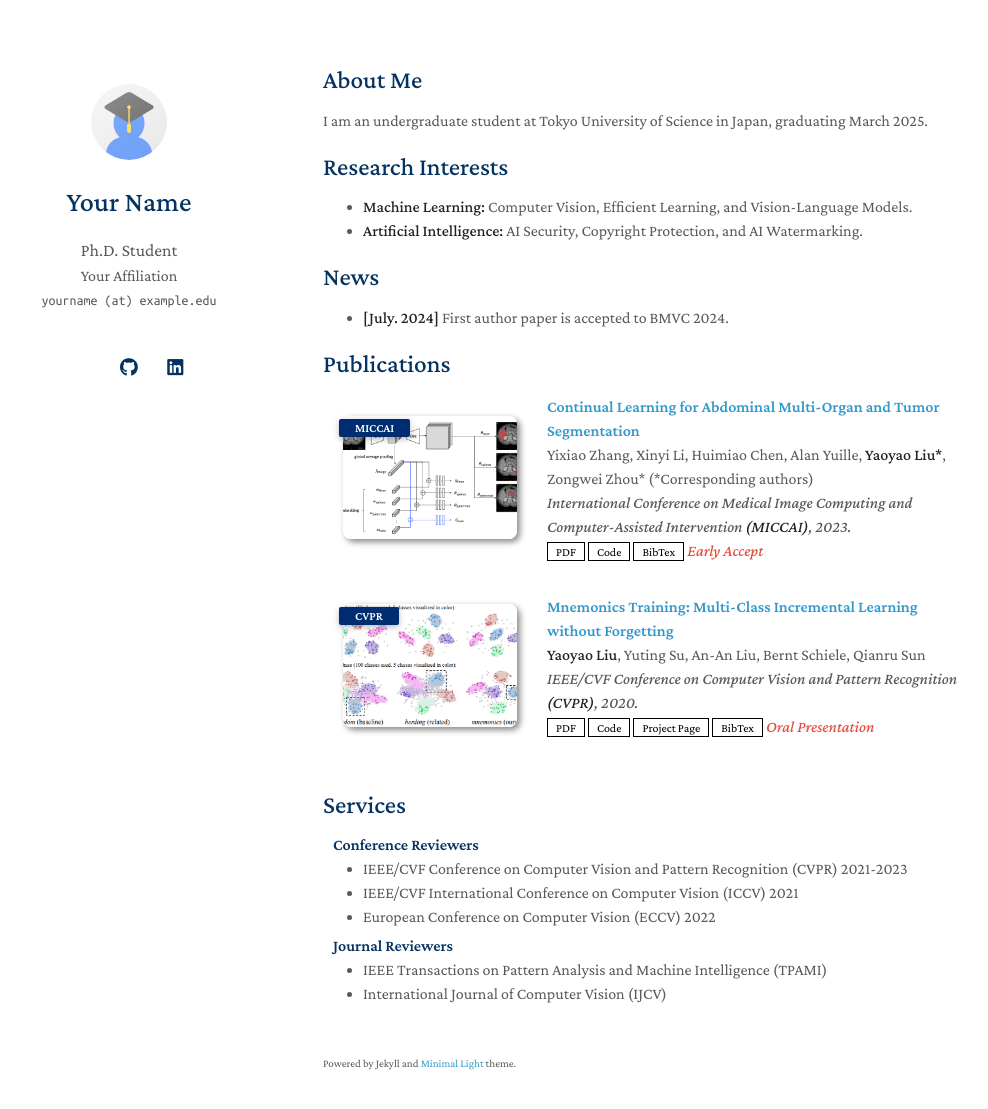
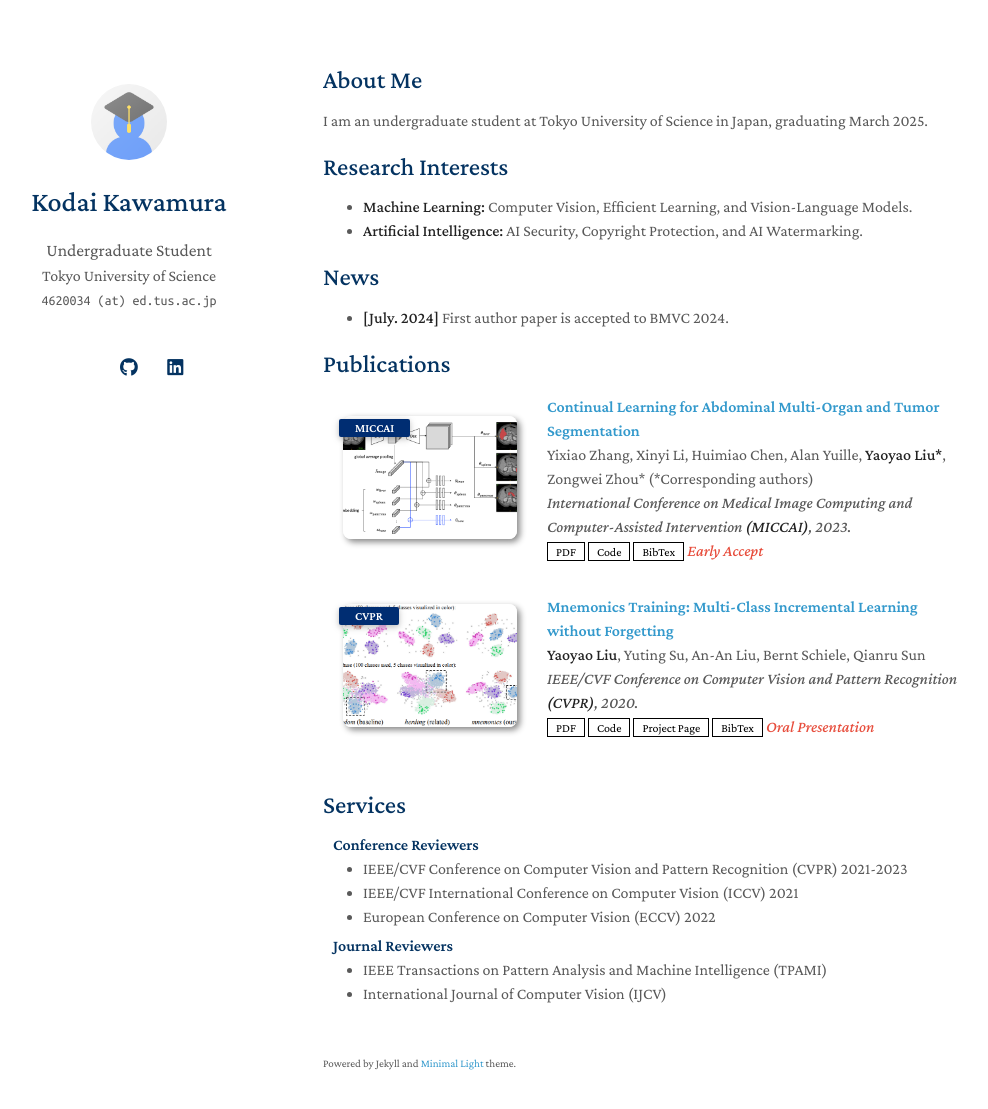
Before and after one commit to kodaikawamura/kodaikawamura, a Jekyll site: the page built from index.md, in a window 1280 px wide and 1144 px high. Shown: the top 1109 px of the window, without its empty margins (147-1135 px from the left). Built offline with Jekyll 4.4.1, drawn with Linux system fonts in a browser that asks for light colours; a style sheet for code colours, icons or effects is not loaded; our own code applies the rules of GitHub Pages for plain Markdown files.

Commit message:
Update _config.yml

```diff
--- a/_config.yml
+++ b/_config.yml
@@ -1,8 +1,8 @@
 # Basic Information
-title: Your Name
-position: Ph.D. Student
-affiliation: Your Affiliation
-email: yourname (at) example.edu
+title: Kodai Kawamura
+position: Undergraduate Student
+affiliation: Tokyo University of Science
+email: 4620034 (at) ed.tus.ac.jp
 
 # Search Engine Optimization (SEO)
 # The following information is used to improve the website traffic from search engines, e.g., Google.
@@ -13,10 +13,10 @@ canonical: https://minimal-light-theme.yliu.me/
 # Links
 # If you don't need one of them, you may delete the corresponding line.
 google_scholar: https://scholar.google.com/
-cv_link: assets/files/curriculum_vitae.pdf
-github_link: https://github.com/
-linkedin: https://www.linkedin.com/
-twitter: https://twitter.com/
+cv_link: assets/files/cv.pdf
+github_link: https://github.com/kodaikawamura
+linkedin: https://www.linkedin.com/in/kodai-kawamura-498b75251/
+twitter: https://x.com/Kodai_Kawamura
 
 # Images (e.g., your profile picture and your website's favicon)
 # "favicon" and "favicon_dark" are used for the light and dark modes, respectively.
```
